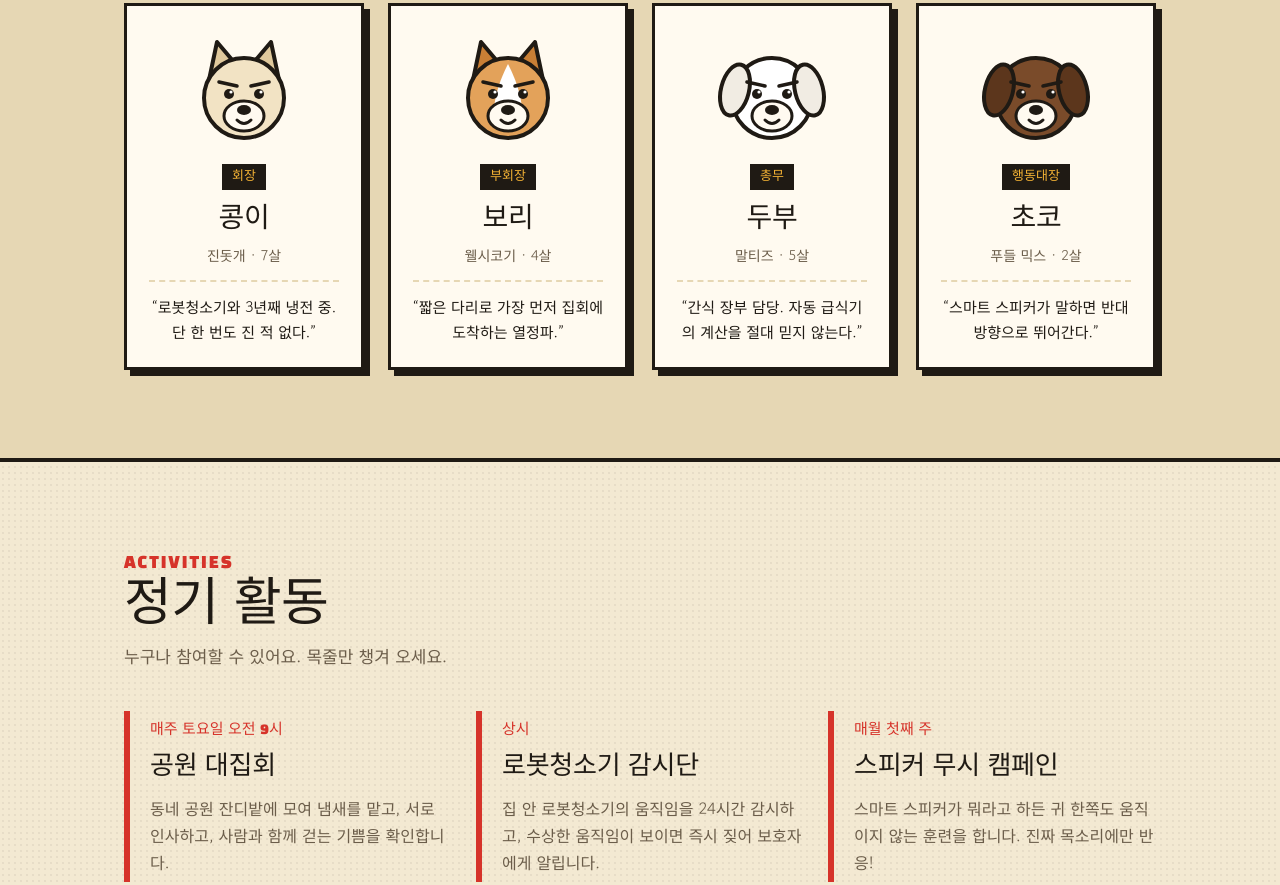
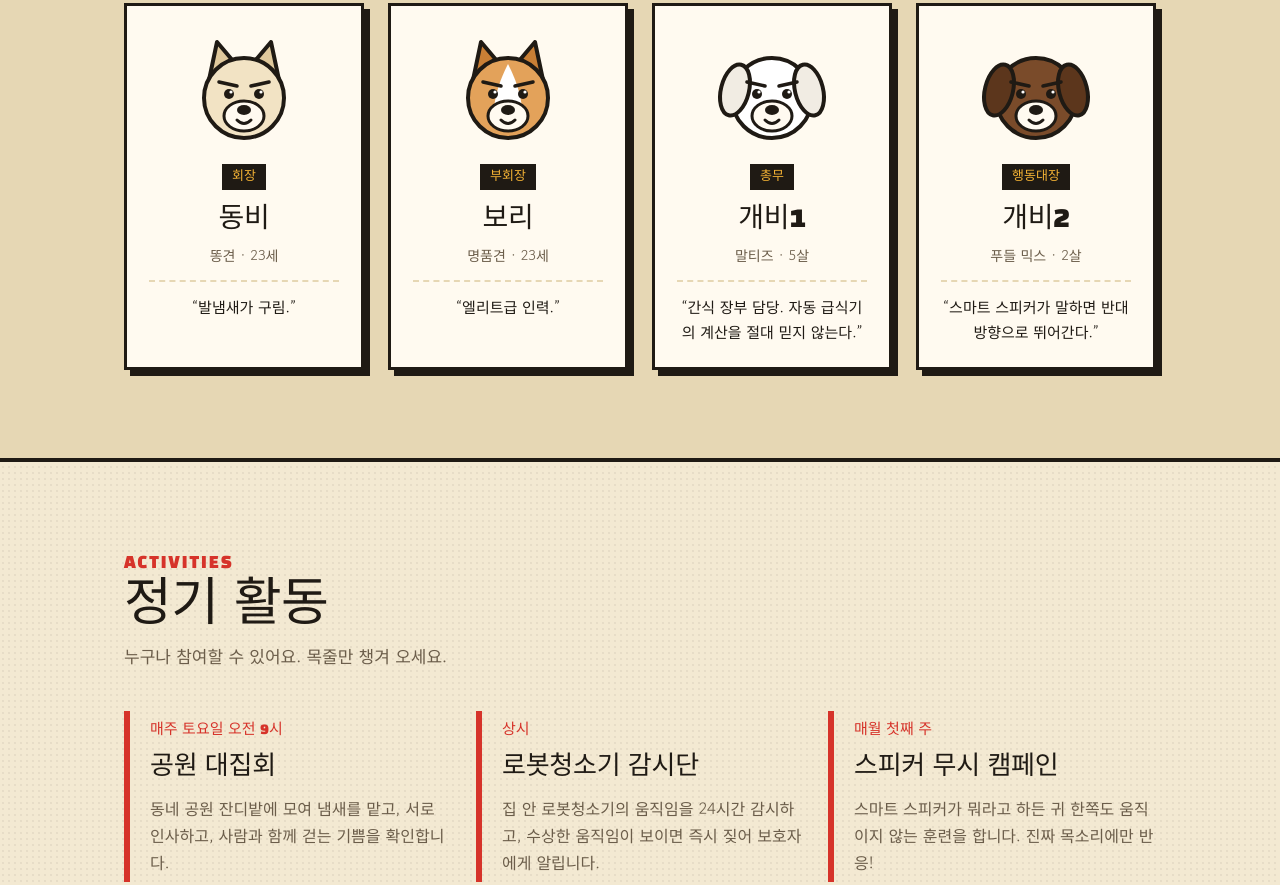
Before and after one commit to jangjaebi/AAD, a plain HTML site: page index.html in a window 1280 px wide. Shown: the part 2554-3439 px from the top of the page. Drawn offline with Linux system fonts and the light colour scheme.

Commit message:
Update index.html

```diff
--- a/index.html
+++ b/index.html
@@ -325,7 +325,7 @@
     <form id="joinForm" novalidate>
       <div id="formFields">
         <label for="dogName">강아지 이름</label>
-        <input id="dogName" name="dogName" placeholder="예: 콩이" required>
+        <input id="dogName" name="dogName" placeholder="예: 동비" required>
 
         <label for="breed">견종</label>
         <input id="breed" name="breed" placeholder="예: 진돗개, 믹스견, 잘 모름">
@@ -371,10 +371,10 @@
 <script>
   // ---------- 임원진 ----------
   const members = [
-    { name: "콩이", role: "회장", breed: "진돗개 · 7살", quote: "로봇청소기와 3년째 냉전 중. 단 한 번도 진 적 없다.", fur: "#f2e3c4", ear: "#e0c99c", pointy: true },
-    { name: "보리", role: "부회장", breed: "웰시코기 · 4살", quote: "짧은 다리로 가장 먼저 집회에 도착하는 열정파.", fur: "#e3a25a", ear: "#c97f35", pointy: true, white: true },
-    { name: "두부", role: "총무", breed: "말티즈 · 5살", quote: "간식 장부 담당. 자동 급식기의 계산을 절대 믿지 않는다.", fur: "#ffffff", ear: "#f1ece3", pointy: false },
-    { name: "초코", role: "행동대장", breed: "푸들 믹스 · 2살", quote: "스마트 스피커가 말하면 반대 방향으로 뛰어간다.", fur: "#7a4b2a", ear: "#5c361c", pointy: false },
+    { name: "동비", role: "회장", breed: "똥견 · 23세", quote: "발냄새가 구림.", fur: "#f2e3c4", ear: "#e0c99c", pointy: true },
+    { name: "보리", role: "부회장", breed: "명품견 · 23세", quote: "엘리트급 인력.", fur: "#e3a25a", ear: "#c97f35", pointy: true, white: true },
+    { name: "개비1", role: "총무", breed: "말티즈 · 5살", quote: "간식 장부 담당. 자동 급식기의 계산을 절대 믿지 않는다.", fur: "#ffffff", ear: "#f1ece3", pointy: false },
+    { name: "개비2", role: "행동대장", breed: "푸들 믹스 · 2살", quote: "스마트 스피커가 말하면 반대 방향으로 뛰어간다.", fur: "#7a4b2a", ear: "#5c361c", pointy: false },
   ];
 
   function dogSVG(m) {
```
